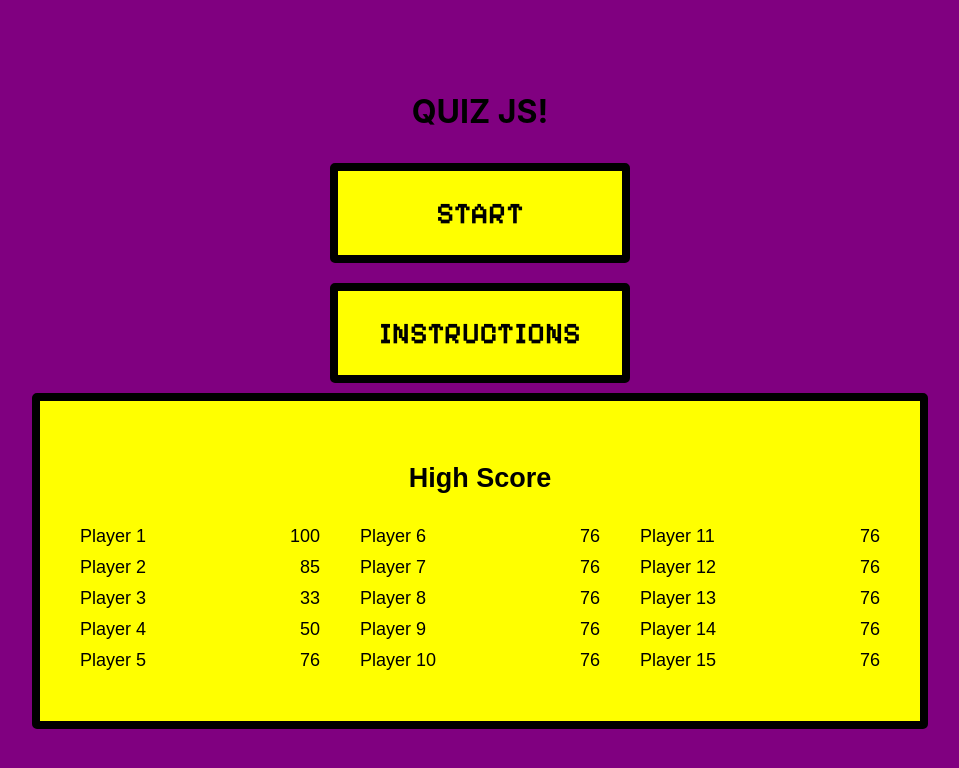
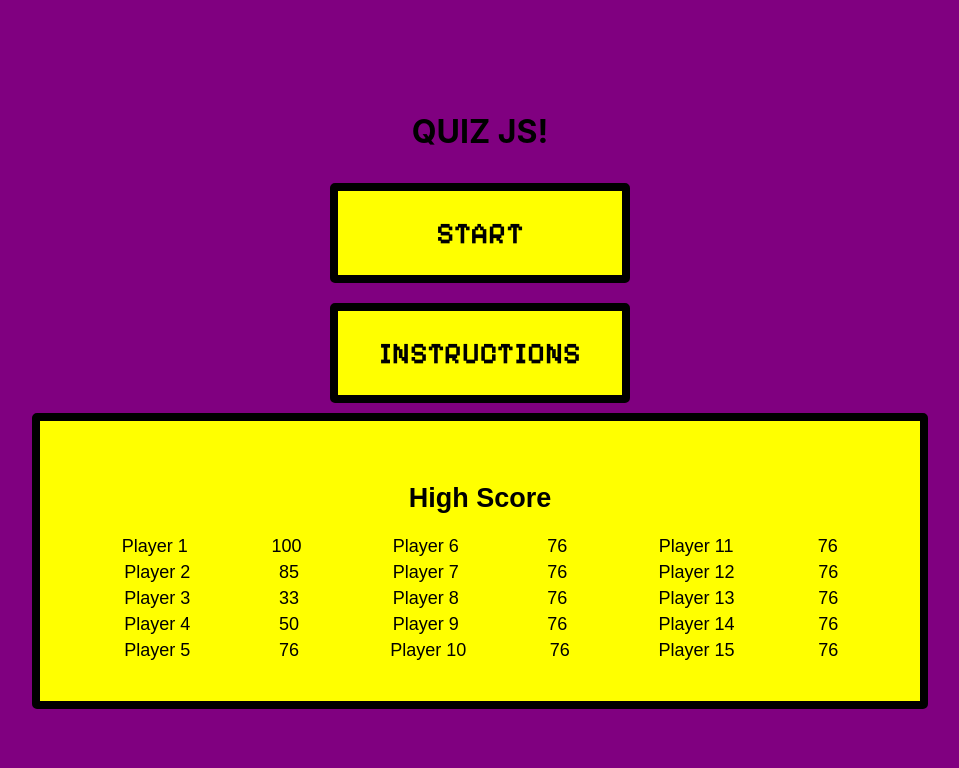
Before and after one commit to mhosseinsafi/Practice, a React (Create React App) app: page / in a window 1280 px wide. Shown: the top 768 px of the page, without its empty margins (160-1119 px from the left). Built offline with nearby package versions, Linux system fonts and the light colour scheme.

Commit message:
edit code

```diff
--- a/src/App.js
+++ b/src/App.js
@@ -1,80 +1,34 @@
-import './CSS Components/App.css';
-import React from 'react';
-
+import "./style/App.css";
+import React from "react";
+import data from "./data.json";
 
 function App() {
-  const divStyle = {
-    backgroundColor: 'purple',
-    height: '100vh',
-    display: 'flex',
-    justifyContent: 'center',
-    alignItems: 'center',
-    flexDirection: 'column',
-
-  };
-
-  const highScores = [
-    { name: 'Player 1', score: 100 },
-    { name: 'Player 2', score: 85 },
-    { name: 'Player 3', score: 33 },
-    { name: 'Player 4', score: 50 },
-    { name: 'Player 5', score: 76 },
-    { name: 'Player 6', score: 76 },
-    { name: 'Player 7', score: 76 },
-    { name: 'Player 8', score: 76 },
-    { name: 'Player 9', score: 76 },
-    { name: 'Player 10', score: 76 },
-    { name: 'Player 11', score: 76 },
-    { name: 'Player 12', score: 76 },
-    { name: 'Player 13', score: 76 },
-    { name: 'Player 14', score: 76 },
-    { name: 'Player 15', score: 76 },
-  ];
-
   return (
-    <div style={divStyle}>
+    <div className="div-style">
       <h1>QUIZ JS!</h1>
-      <button className="rectangle-button" onClick={handleStartClick}>START</button>
-      <button className="rectangle-button" onClick={handleInstructionsClick}>INSTRUCTIONS</button>
+      <button className="rectangle-button" onClick={handleStartClick}>
+        START
+      </button>
+      <button className="rectangle-button" onClick={handleInstructionsClick}>
+        INSTRUCTIONS
+      </button>
       <div className="score-box">
         <h2>High Score</h2>
         <div className="score-columns">
-          <div className="score-column">
-            {highScores.slice(0, 5).map((score, index) => (
+            {data.highScores.map((score, index) => (
               <div key={index} className="score-row">
                 <span className="player-name">{score.name}</span>
                 <span className="player-score">{score.score}</span>
               </div>
             ))}
-          </div>
-          <div className="score-column">
-            {highScores.slice(5, 10).map((score, index) => (
-              <div key={index} className="score-row">
-                <span className="player-name">{score.name}</span>
-                <span className="player-score">{score.score}</span>
-              </div>
-            ))}
-          </div>
-          <div className="score-column">
-            {highScores.slice(10, 15).map((score, index) => (
-              <div key={index} className="score-row">
-                <span className="player-name">{score.name}</span>
-                <span className="player-score">{score.score}</span>
-              </div>
-            ))}
-          </div>
         </div>
       </div>
     </div>
   );
 }
 
+function handleStartClick() {}
 
-function handleStartClick() {
-}
-
-function handleInstructionsClick() {
-}
-
+function handleInstructionsClick() {}
 
 export default App;
--- a/src/CSS Components/App.css
+++ /dev/null
@@ -1,55 +0,0 @@
-
-.rectangle-button {
-  width: 300px;
-  height: 100px;
-  background-color: #ffff00;
-  color: #000000;
-  border: 8px solid #000000;
-  border-radius: 5px;
-  font-size: 30px;
-  font-family: 'Pixelify Sans', sans-serif;
-  margin: 10px;
-  cursor: pointer;
-}
-
-.rectangle-button:hover {
-  background-color: #e0e000;
-}
-
-.score-box {
-  background-color: #FFFF00;
-  color: #000000;
-  border: 8px solid #000000;
-  border-radius: 5px; /* Add rounded corners */
-  width: 800px;
-  padding: 40px;
-  font-family: 'YourFontFamily', sans-serif;
-  font-size: 18px;
-  text-align: center;
-}
-
-.score-columns {
-  display: flex;
-  justify-content: space-between;
-  margin-top: 20px;
-}
-
-.score-column {
-  width: 30%;
-}
-
-.score-row {
-  display: flex;
-  justify-content: space-between;
-  margin: 10px 0;
-}
-
-.player-name {
-  width: 50%;
-  text-align: left;
-}
-
-.player-score {
-  width: 40%;
-  text-align: right;
-}
--- /dev/null
+++ b/src/data.json
@@ -0,0 +1,19 @@
+{
+  "highScores": [
+    { "name": "Player 1", "score": 100 },
+    { "name": "Player 2", "score": 85 },
+    { "name": "Player 3", "score": 33 },
+    { "name": "Player 4", "score": 50 },
+    { "name": "Player 5", "score": 76 },
+    { "name": "Player 6", "score": 76 },
+    { "name": "Player 7", "score": 76 },
+    { "name": "Player 8", "score": 76 },
+    { "name": "Player 9", "score": 76 },
+    { "name": "Player 10", "score": 76 },
+    { "name": "Player 11", "score": 76 },
+    { "name": "Player 12", "score": 76 },
+    { "name": "Player 13", "score": 76 },
+    { "name": "Player 14", "score": 76 },
+    { "name": "Player 15", "score": 76 }
+  ]
+}
--- a/src/index.js
+++ b/src/index.js
@@ -1,6 +1,6 @@
 import React from 'react';
 import ReactDOM from 'react-dom/client';
-import './CSS Components/index.css';
+import './style/index.css';
 import App from './App';
 import reportWebVitals from './reportWebVitals';
 
--- /dev/null
+++ b/src/style/App.css
@@ -0,0 +1,67 @@
+.rectangle-button {
+  width: 300px;
+  height: 100px;
+  background-color: #ffff00;
+  color: #000000;
+  border: 8px solid #000000;
+  border-radius: 5px;
+  font-size: 30px;
+  font-family: "Pixelify Sans", sans-serif;
+  margin: 10px;
+  cursor: pointer;
+}
+
+.rectangle-button:hover {
+  background-color: #e0e000;
+}
+
+.score-box {
+  background-color: #ffff00;
+  color: #000000;
+  border: 8px solid #000000;
+  border-radius: 5px; /* Add rounded corners */
+  width: 800px;
+  padding: 40px;
+  font-family: "YourFontFamily", sans-serif;
+  font-size: 18px;
+  text-align: center;
+}
+
+.score-columns {
+  display: flex;
+  justify-content: space-between;
+  margin-top: 20px;
+  flex-direction: column;
+  flex-wrap: wrap;
+  max-height: 140px;
+  gap: 5px;
+}
+
+.score-column {
+  width: 30%;
+}
+
+.score-row {
+  display: flex;
+  justify-content: space-around;
+  align-items: center;
+}
+
+.player-name {
+  /* width: 50%; */
+  text-align: left;
+}
+
+.player-score {
+  /* width: 40%; */
+  text-align: right;
+}
+
+.div-style {
+  background-color: purple;
+  height: 100vh;
+  display: flex;
+  justify-content: center;
+  align-items: center;
+  flex-direction: column;
+}
```
Also changed, not shown: src/asset/quiz.jpeg (added), src/style/index.css (renamed from src/CSS Components/index.css), 1 other file (tests, documents, lock files or other folders).
